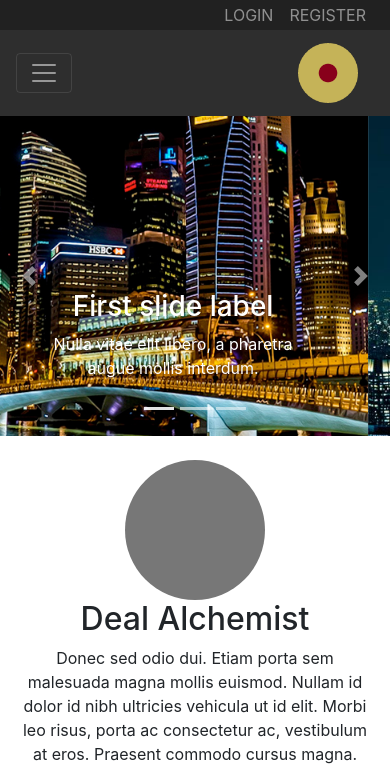
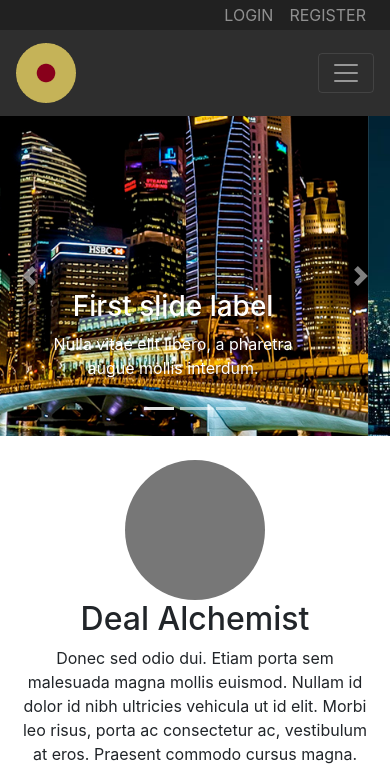
Before and after one commit to PhilipPhil/e-commerce, a React (Create React App) app in the folder app/: page / in a window 390 px wide. Shown: the top 780 px of the page. Built offline with nearby package versions, Linux system fonts and the light colour scheme; the HTML template or start-up script is replaced by a standard one.

Commit message:
Sets navbar hamburger to left side by default.

```diff
--- a/app/src/components/include/Header.js
+++ b/app/src/components/include/Header.js
@@ -33,8 +33,8 @@ class Header extends Component {
 
                 <Navbar dark expand="md" className="bottom-nav">
                     <div className="container">
-                        <NavbarToggler onClick={this.toggleNav} />
-                        <NavbarBrand className="ml-auto" href="/"><img src='/assets/images/logo.png' height="60" width="60" alt='Sleepy Sheep' /></NavbarBrand>
+                        <NavbarBrand href="/"><img src='/assets/images/logo.png' height="60" width="60" alt='Sleepy Sheep' /></NavbarBrand>
+                        <NavbarToggler className="ml-auto" onClick={this.toggleNav} />
                         <Collapse isOpen={this.state.isNavOpen} navbar>
                             <Nav navbar>
                                 <NavItem>
```
